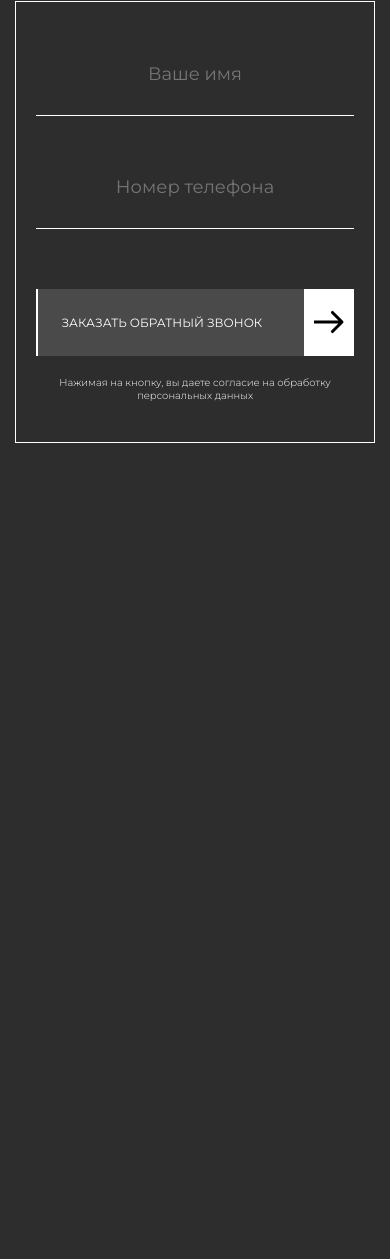
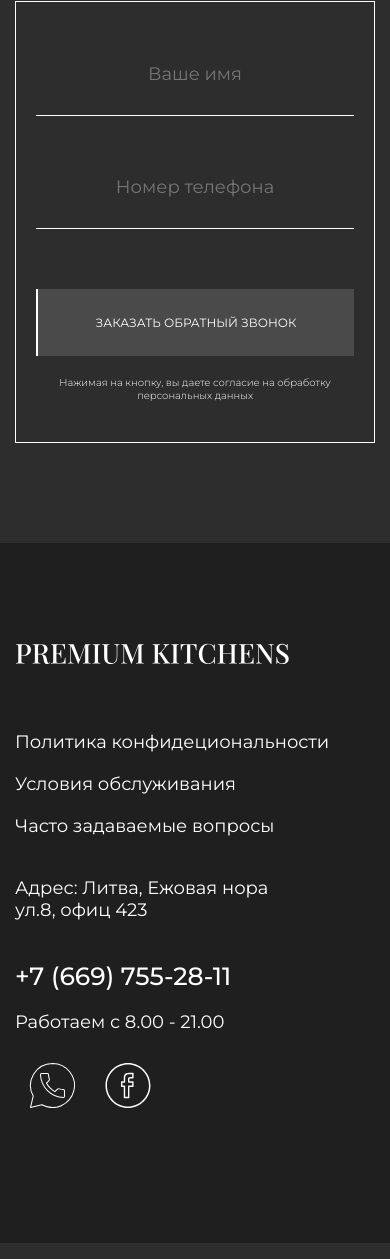
Before and after one commit to ivanprosyanik/PremiumKitchens, a website: page app/index.html in a window 390 px wide. Shown: the part 7321-8580 px from the top of the page. Before the commit the page ends 7864 px from the top, so only its background shows below. Drawn offline with Linux system fonts and the light colour scheme.

Commit message:
responsive for 1-st screen

```diff
--- a/app/index.html
+++ b/app/index.html
@@ -405,7 +405,44 @@
 </main>
 
 
-
+<footer class="footer section-offset section--dark">
+  <div class="container">
+    <div class="footer__wrapper">
+      <div class="footer__links">
+        <a class="logo logo-link" href="#">
+          <img src="images/dist/logo.svg" width="275"  alt="Logotype">
+        </a>
+        <ul class="footer__list">
+          <li class="footer__item">
+            <a class="footer__link" href="#">Политика конфидециональности</a>
+          </li>
+          <li class="footer__item">
+            <a class="footer__link" href="#">Условия обслуживания</a>
+          </li>
+          <li class="footer__item">
+            <a class="footer__link" href="#">Часто задаваемые вопросы</a>
+          </li>
+        </ul>
+      </div>
+      <address class="footer__address">
+        Адрес: Литва, Ежовая нора
+        ул.8, офиц 423
+      </address>
+      <div class="footer__info">
+        <a class="footer__link footer__phone" href="tel:+76697552811">+7 (669) 755-28-11</a>
+        <span>Работаем с 8.00 - 21.00</span>
+        <ul class="footer__social">
+          <li class="footer__social-item">
+            <a class="footer__social-link icon icon--whatsapp" href="#"></a>
+          </li>
+          <li class="footer__social-item">
+            <a class="footer__social-link icon icon--facebook" href="#"></a>
+          </li>
+        </ul>
+      </div>
+    </div>
+  </div>
+</footer>
 </div>
 <script src="js/libs.min.js"></script>
 <script src="js/main.min.js"></script>
--- a/app/scss/components/_consult.scss
+++ b/app/scss/components/_consult.scss
@@ -96,7 +96,10 @@
       font-size: 12px;
     }
 
-    @include r(374) {
+    @include r($phone) {
+      display: flex;
+      justify-content: center;
+      align-items: center;
       .icon {
         display: none;
       }
--- a/app/scss/components/_footer.scss
+++ b/app/scss/components/_footer.scss
@@ -4,10 +4,30 @@
   &__wrapper {
     display: grid;
     grid-template-columns: repeat(3, 1fr);
+
+    @include r($tablet-2) {
+      grid-template-columns: repeat(2, 1fr);
+    }
+
+    @include r($phone) {
+      display: flex;
+      flex-direction: column;
+      gap: 40px;
+    }
+  }
+
+  &__links {
+    @include r($tablet-2) {
+      margin-bottom: 40px;
+    }
+
+    @include r($phone) {
+      margin-bottom: 0;
+    }
   }
 
   .logo {
-    margin-bottom: 100px;
+    margin-bottom: size(100, 60);
   }
 
   &__list {
@@ -26,6 +46,10 @@
     font-weight: 400;
     font-style: normal;
     margin: 0 auto;
+
+    @include r($phone) {
+      margin: 0;
+    }
   }
 
   &__info {
@@ -34,6 +58,10 @@
     span {
       display: block;
       margin-bottom: 15px;
+    }
+
+    @include r($tablet-2) {
+      margin-left: 0;
     }
   }
 
--- a/app/scss/components/_header.scss
+++ b/app/scss/components/_header.scss
@@ -28,6 +28,7 @@
       transition: transform .5s ease-in-out, opacity .5s ease-in-out, visibility .5s ease-in-out;
 
       &.active {
+        z-index: 999;
         transform: translate(-50%, 100px);
         opacity: 1;
         visibility: visible;
--- a/app/scss/global/_settings.scss
+++ b/app/scss/global/_settings.scss
@@ -60,6 +60,7 @@ body {
 .link {
   text-align: center;
   white-space: nowrap;
+
   &__text {
     display: block;
     transition: transform .3s ease-in-out;
@@ -204,7 +205,6 @@ body {
 .lock {
   overflow: hidden;
   position: relative;
-  filter: blur(20px);
   transition: backdrop-filter .3s ease-in-out;
 
   &::after {
@@ -212,6 +212,16 @@ body {
     position: fixed;
     inset: 0;
     z-index: 10;
+    backdrop-filter: blur(20px);
     transition: backdrop-filter .3s ease-in-out;
   }
+
+  .logo {
+    filter: blur(20px);
+    transition: filter .3s ease-in-out;
+  }
 }
+
+.logo {
+  transition: filter .3s ease-in-out;
+}
```
Also changed, not shown: app/html/global/_footer.html (+2 -2 lines), app/html/index.html (+1 -1 lines), app/css/style.min.css, dist/css/style.min.css, dist/index.html.
